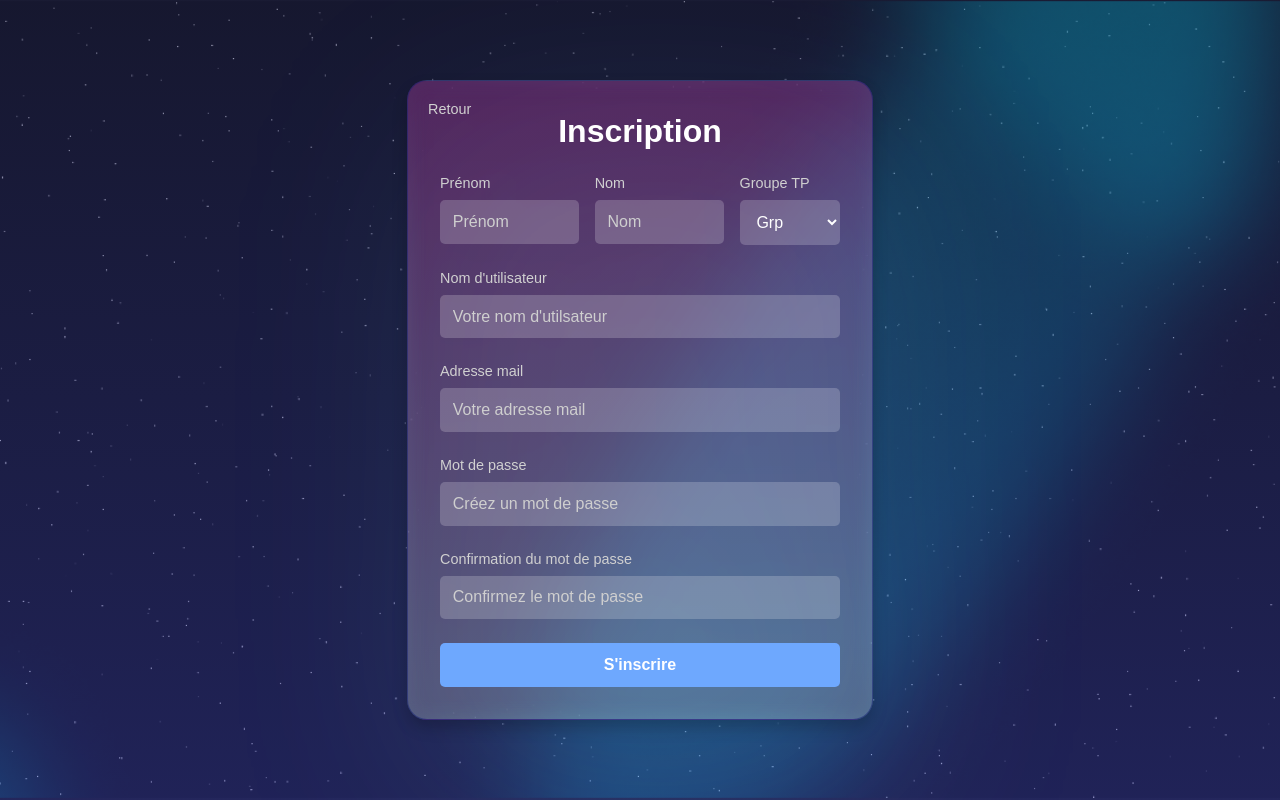
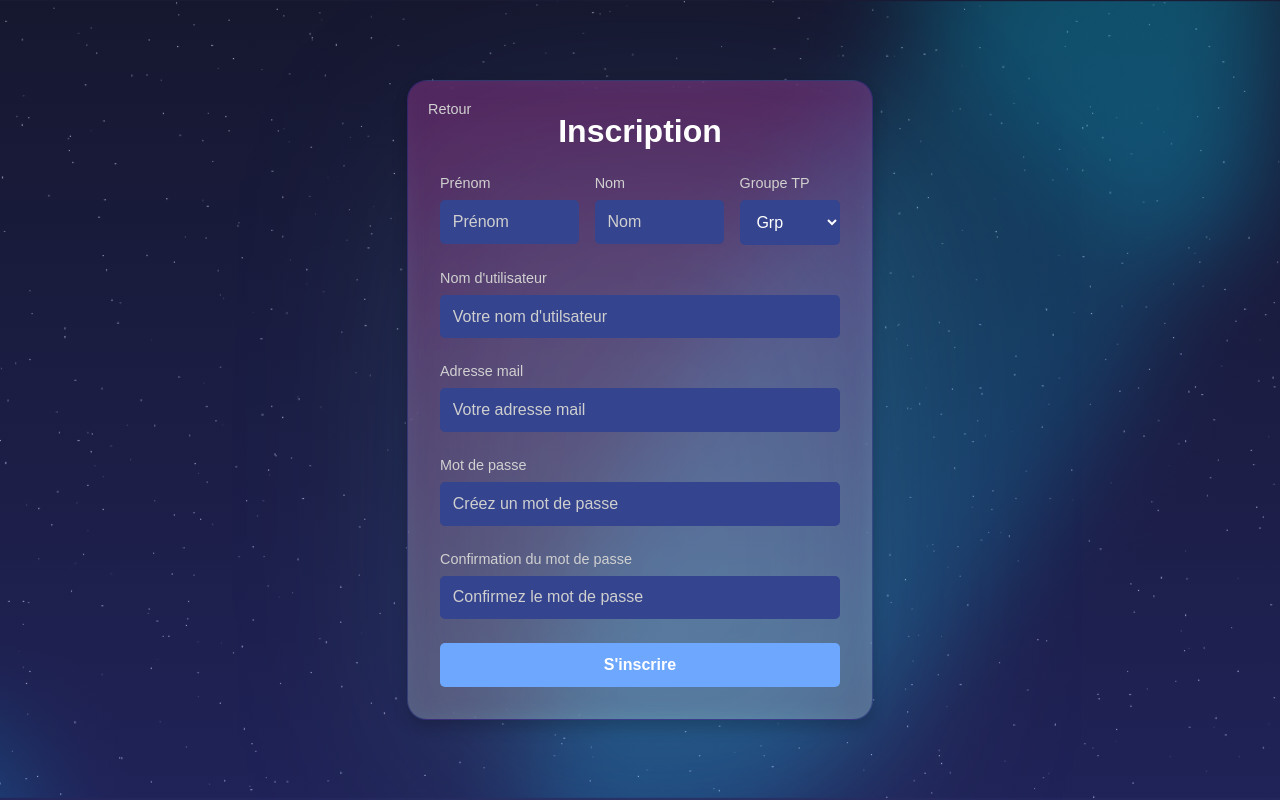
Before and after one commit to SAE-S3-grp-4/back-end, a PHP site: page /inscription.html in a window 1280 px wide. Run offline with PHP 8.4, Linux system fonts and the light colour scheme.

Commit message:
edit css

```diff
--- a/CSS/inscription.css
+++ b/CSS/inscription.css
@@ -79,7 +79,7 @@ input, select {
     border: none;
     border-radius: 5px;
     font-size: 1rem;
-    background: rgba(255, 255, 255, 0.2);
+    background: #34448E;
     color: white;
     outline: none;
 }
```
